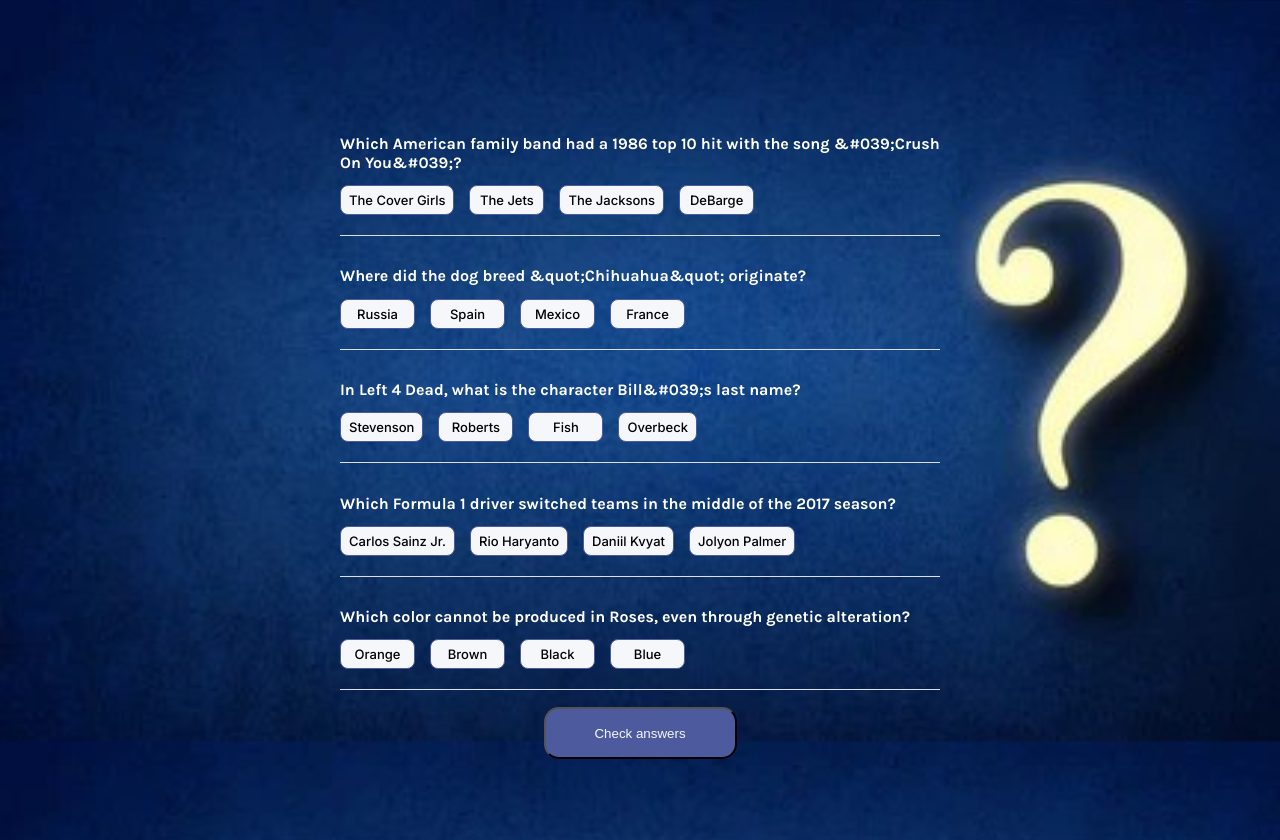
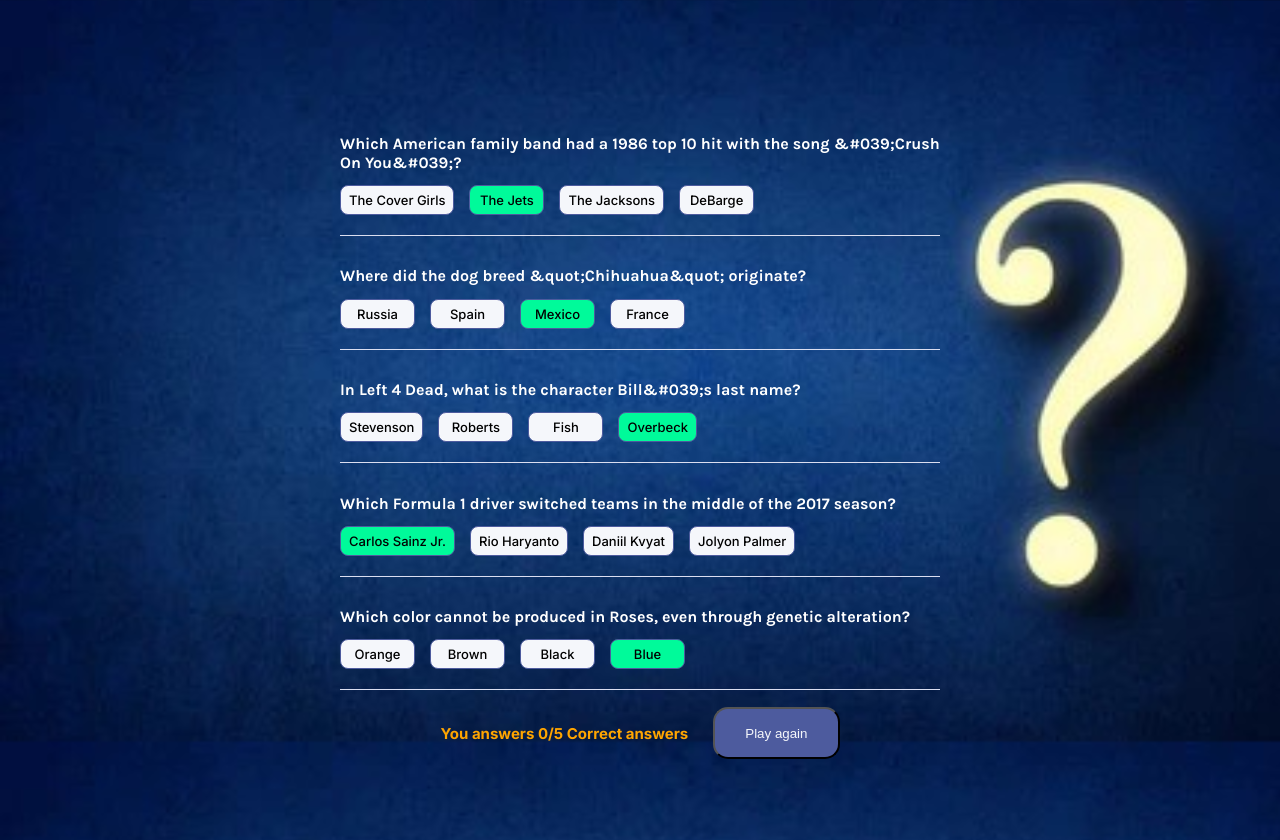
Before and after one commit to natnaeltemam/Quizzical, a React (Create React App) app in the folder quizz/: page /about in a window 1280 px wide. Both pictures are taken after a click on the button "Check answers". Built offline with nearby package versions, Linux system fonts and the light colour scheme.

Commit message:
Change and succed to cheack the score and display with value

```diff
--- a/quizz/package.json
+++ b/quizz/package.json
@@ -8,6 +8,7 @@
     "@testing-library/user-event": "^13.2.1",
     "nanoid": "^3.3.4",
     "react": "^18.1.0",
+    "react-confetti": "^6.1.0",
     "react-dom": "^18.1.0",
     "react-router-dom": "^6.3.0",
     "react-scripts": "5.0.1",
--- a/quizz/src/App.css
+++ b/quizz/src/App.css
@@ -46,9 +46,11 @@ h1 {
 button {
     background: #4D5B9E;
     border-radius: 15px;
-    width: 193px;
+    width: auto;
     height: 52px;
+    padding: 0 30px;
     color: #F5F7FB;
+
 
 }
 
@@ -126,3 +128,21 @@ button {
     max-width: 500px;
     width: auto;
 }
+
+.chAnswer {
+    display: flex;
+
+    align-items: center;
+    justify-content: space-between;
+}
+
+.count {
+    color: #ffa500;
+    padding-right: 25px;
+    font-family: Inter, Helvetica, sans-serif;
+    font-weight: 700px;
+    font-size: 15px;
+    line-height: 15px;
+    letter-spacing: 0em;
+
+}
--- a/quizz/src/compontes/Quizzes.js
+++ b/quizz/src/compontes/Quizzes.js
@@ -2,9 +2,11 @@ import React from 'react'
 import Quesions from './Quproduce'
 import data from './data'
 import { nanoid } from 'nanoid'
+import Confetti from "react-confetti"
 function Quizzes() {
     const [data_quizzs, setQuizzes] = React.useState(data['results'])
     const [each_quizz, seteachQuizz] = React.useState({})
+    const [final_Answer, setFinalAnswer] = React.useState({ count: 0, isfinshined: false })
 
     function ChooseSelect(id) {
         seteachQuizz(prevQuiz => {
@@ -42,18 +44,66 @@ function Quizzes() {
                     }
                 }
 
-                console.log(value2, "This is v2")
+
                 value.push(value3 !== 0 ? value2 : value1)
             }
 
             return value
         })
     }
+    function checkAnswer(e) {
+
+        let numb = 0
+        if (e.target.value === 'Check answers') {
+            seteachQuizz(prevQuiz => {
+                const value = []
+                numb = 0
+                for (let i = 0; i < prevQuiz.length; i++) {
+                    const quizz = prevQuiz[i]
+                    let temp = 0
+                    const value1 = []
+                    for (let j = 0; j < quizz.length; j++) {
+                        if (j === 0) {
+
+                        }
+                        else {
+                            value1.push(quizz[j])
+                        }
+                        if (quizz[j].isHeld && quizz[j].isCorrect) {
+                            numb++
+                            temp++
+
+                        }
+                    }
+                    if (temp > 0) {
+                        quizz[0].isAnswerCo = 'Correct'
+
+                    }
+                    else {
+                        quizz[0].isAnswerCo = 'inCorrect'
+                    }
+                    value1.unshift(quizz[0])
+                    value.push(value1)
+                }
+                setFinalAnswer({ count: numb, isfinshined: true })
+                return value
+
+            })
+
+
+
+        }
+
+        else {
+
+        }
+
+    }
 
     React.useEffect(() => {
         seteachQuizz(data_quizzs.map(data => {
             const data_qu = []
-            data_qu.push({ question: data.question })
+            data_qu.push({ question: data.question, isAnswerCo: 'notChecked' })
             const choose = [data.correct_answer, data.incorrect_answers[0]
                 , data.incorrect_answers[1], data.incorrect_answers[2]]
             const shufflechose = choose.sort((a, b) => 0.5 - Math.random())
@@ -68,14 +118,14 @@ function Quizzes() {
 
             return data_qu
         }))
-    }, [])
+    }, [data_quizzs])
     const Quizz = []
     for (let i = 0; i < each_quizz.length; i++) {
         const quiesion = each_quizz[i]
         const t_id = nanoid()
         Quizz.push(<Quesions
             key={t_id}
-            Q={quiesion[0].question}
+            Q={quiesion[0]}
             C1={quiesion[1]}
             C2={quiesion[2]}
             C3={quiesion[3]}
@@ -89,10 +139,16 @@ function Quizzes() {
     return (
         <div className='Quis'>
             <div className='allQ'>
-
+                {(final_Answer.count === 5) && <Confetti />}
                 {Quizz}
 
-                <button> Check answers </button>
+                <div className="chAnswer">
+                    {final_Answer.isfinshined && <h3 className='count'>You answers {final_Answer.count}/5 Correct answers</h3>}
+
+                    <button onClick={checkAnswer} value={final_Answer.isfinshined ? 'Play again' : 'Check answers'}> {final_Answer.isfinshined ? 'Play again' : 'Check answers'}</button>
+                </div>
+
+
             </div>
         </div>
     )
--- a/quizz/src/compontes/Quproduce.js
+++ b/quizz/src/compontes/Quproduce.js
@@ -1,34 +1,65 @@
 export default function QuProduce(props) {
-    const style = {
+    const val = props.Q.isAnswerCo
+    function Style(choose) {
+        let style = {}
 
+        if (choose.isHeld) {
+            if (val === 'notChecked') {
+                style = { backgroundColor: 'rgb(255, 166, 0)' }
+            }
+            else if (choose.isCorrect) {
+                style = { backgroundColor: '#00FA9A', cursor: 'cell' }
+            }
+            else {
+                style = { backgroundColor: '#F08080', }
+            }
+        }
+        else {
+            if (val === 'notChecked') {
+                style = { backgroundColor: '#F5F7FB' }
+            }
+            else if (choose.isCorrect) {
+                style = { backgroundColor: '#00FA9A', }
+            }
+            else {
+                style = { backgroundColor: '#F5F7FB', }
+            }
+
+        }
+
+        return style
     }
     return (
         <div className="que">
-            <h2 className='choseq'> {props.Q}</h2>
+            <h2 className='choseq'> {props.Q.question}</h2>
             <div className="choose">
                 <button className="ch"
+                    disabled={val === 'notChecked' ? false : true}
                     onClick={() => props.Click(props.C1.id)}
                     id={props.C1.id}
-                    style={{ backgroundColor: props.C1.isHeld ? 'rgb(255, 166, 0)' : '#F5F7FB' }}
+                    style={Style(props.C1)}
                 >
                     {props.C1.value}
                 </button>
                 <button className="ch"
+                    disabled={val === 'notChecked' ? false : true}
                     onClick={() => props.Click(props.C2.id)}
                     id={props.C2.id}
-                    style={{ backgroundColor: props.C2.isHeld ? 'rgb(255, 166, 0)' : '#F5F7FB' }}
+                    style={Style(props.C2)}
                 >
                     {props.C2.value}
                 </button>
                 <button className="ch"
+                    disabled={val === 'notChecked' ? false : true}
                     onClick={() => props.Click(props.C3.id)}
                     id={props.C3.id}
-                    style={{ backgroundColor: props.C3.isHeld ? 'rgb(255, 166, 0)' : '#F5F7FB' }}>
+                    style={Style(props.C3)}>
                     {props.C3.value}</button>
                 <button className="ch"
+                    disabled={val === 'notChecked' ? false : true}
                     onClick={() => props.Click(props.C4.id)}
                     id={props.C4.id}
-                    style={{ backgroundColor: props.C4.isHeld ? 'rgb(255, 166, 0)' : '#F5F7FB' }}>
+                    style={Style(props.C4)}>
                     {props.C4.value}
                 </button>
             </div>
```
Also changed, not shown: 1 other file (tests, documents, lock files or other folders).
